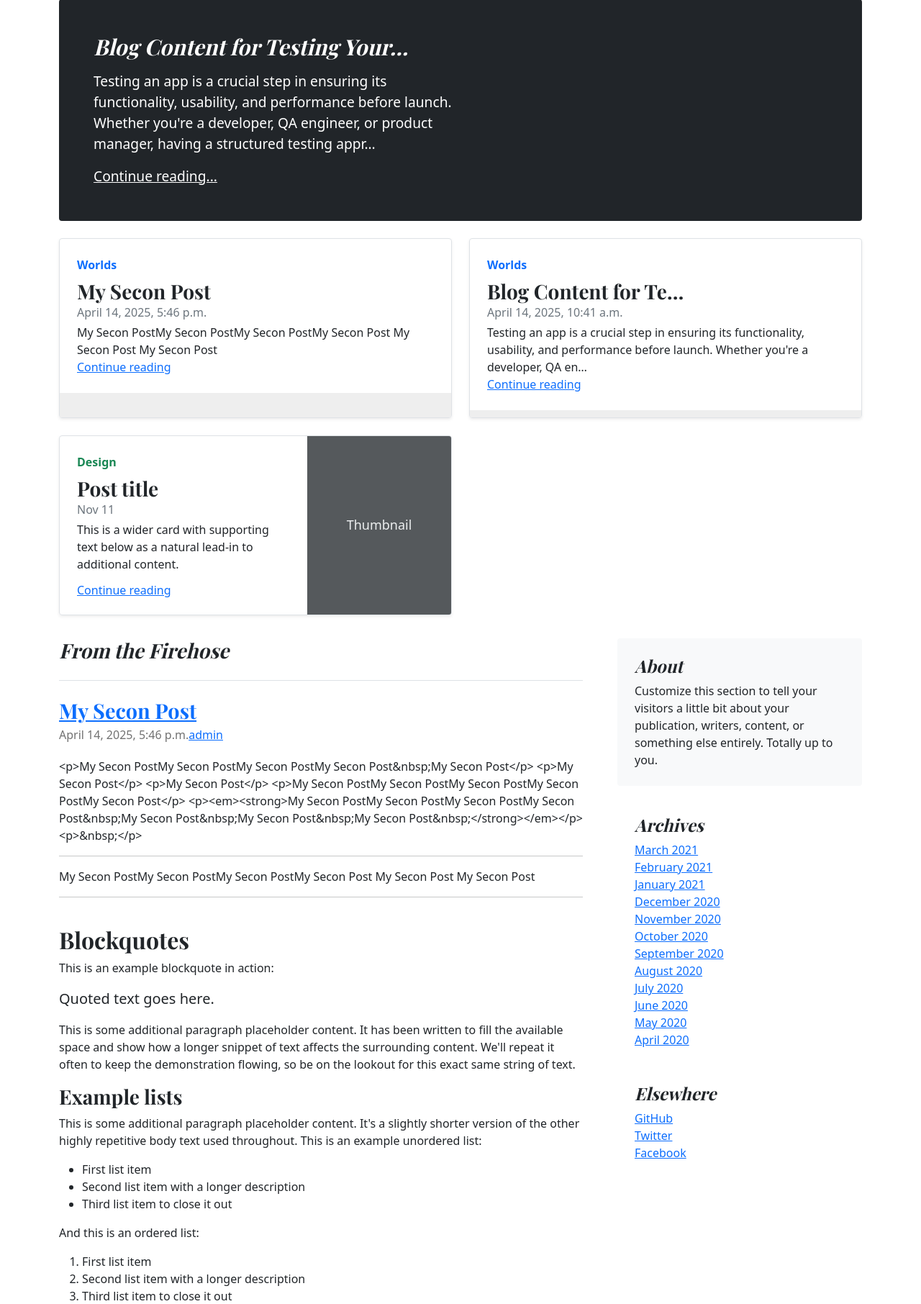
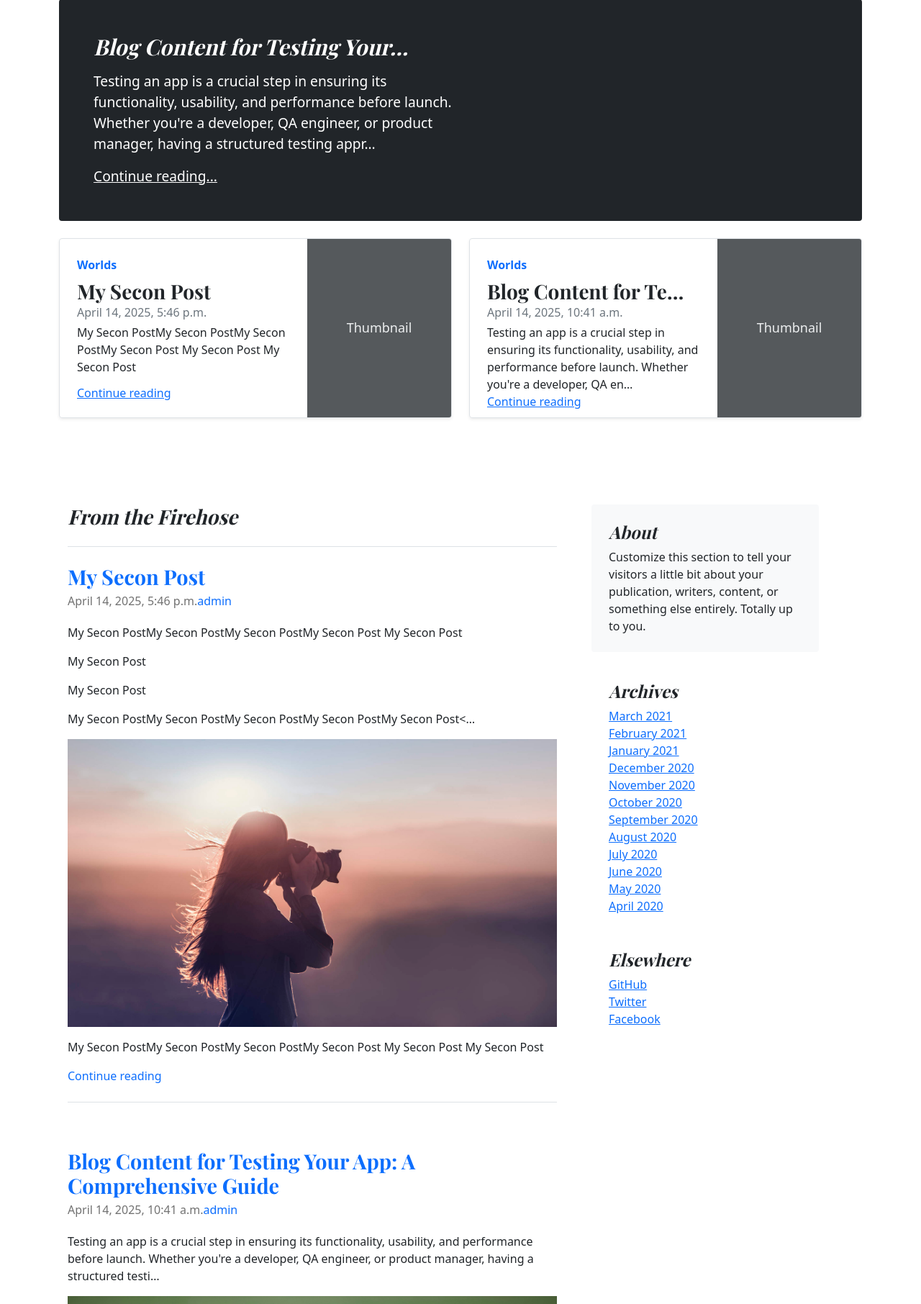
Before and after one commit to WaseeKhan/BlogApp-Django, a Django app: page /blog/ in a window 1280 px wide. Shown: the part 118-1930 px from the top of the page at 72% size. Run offline with Django 5.2, Linux system fonts and the light colour scheme; data comes from the database, SQL or seed files in the repository; both versions use the stored data as it was after the commit; some libraries are stand-ins or nearby versions.

Commit message:
favicon etc

```diff
--- a/blog/admin.py
+++ b/blog/admin.py
@@ -1,5 +1,6 @@
 from django.contrib import admin
 from .models import Category, Tag, Post, Comment
+from ckeditor.widgets import CKEditorWidget
 
 @admin.register(Post)
 class PostAdmin(admin.ModelAdmin):
--- a/static/css/blog.css
+++ b/static/css/blog.css
@@ -91,12 +91,18 @@ h1, h2, h3, h4, h5, h6 {
 
 
 }
+.blog-post a{
+
+  text-decoration: none;
+
+}
 .blog-post-title {
   margin-bottom: .25rem;
   font-size: 1.80rem;
   text-decoration: none;
 
 }
+
 
 .blog-post-meta {
   margin-bottom: 1.25rem;
@@ -112,10 +118,18 @@ h1, h2, h3, h4, h5, h6 {
   text-align: center;
   background-color: #f9f9f9;
   border-top: .05rem solid #e5e5e5;
+  text-decoration: none;
+}
+.blog-footer a{
+
+  text-decoration: none;
 }
 .blog-footer p:last-child {
   margin-bottom: 0;
+  text-decoration: none;
 }
+
+
 
 /* Removed underline from menu links  */
 .link-secondary{
--- a/templates/blog/home.html
+++ b/templates/blog/home.html
@@ -9,6 +9,7 @@
     <meta name="generator" content="Hugo 0.84.0">
     <title>Blog - Home</title>
     <link rel="canonical" href="https://getbootstrap.com/docs/4.0/examples/blog/">
+    <link rel="shortcut icon" href="/media/blog/images/logo.png/" type="image/x-icon">
 
     <!-- Bootstrap core CSS -->
 <link href="{% static 'css/Bootstrap.min.css' %}" rel="stylesheet">
@@ -60,10 +61,10 @@
           <a href="#" class="stretched-link">Continue reading</a>
         </div>
         <div class="col-auto d-none d-lg-block">
-          <!-- <svg class="bd-placeholder-img" width="200" height="250" xmlns="http://www.w3.org/2000/svg" role="img" aria-label="Placeholder: Thumbnail" preserveAspectRatio="xMidYMid slice" focusable="false">
+          <svg class="bd-placeholder-img" width="200" height="250" xmlns="http://www.w3.org/2000/svg" role="img" aria-label="Placeholder: Thumbnail" preserveAspectRatio="xMidYMid slice" focusable="false">
             <title>Placeholder</title><rect width="100%" height="100%" fill="#55595c"/><text x="50%" y="50%" fill="#eceeef" dy=".3em">Thumbnail</text></svg>
-          -->
-          {% if top_post.image %}
+
+          <!-- {% if top_post.image %}
           <img src="{{ top_post.image.url }}"
                alt="{{ top_post.title }}"
                class="top-post-image">
@@ -71,31 +72,12 @@
           <img src="/static/images/default.png"
                alt="Default image"
                class="top-post-image">
-          {% endif %}
+          {% endif %} -->
         </div>
 
       </div>
-
-
     </div>
     {% endfor %}
-
-    <div class="col-md-6">
-      <div class="row g-0 border rounded overflow-hidden flex-md-row mb-4 shadow-sm h-md-250 position-relative">
-        <div class="col p-4 d-flex flex-column position-static">
-          <strong class="d-inline-block mb-2 text-success">Design</strong>
-          <h3 class="mb-0">Post title</h3>
-          <div class="mb-1 text-muted">Nov 11</div>
-          <p class="mb-auto">This is a wider card with supporting text below as a natural lead-in to additional content.</p>
-          <a href="#" class="stretched-link">Continue reading</a>
-        </div>
-        <div class="col-auto d-none d-lg-block">
-          <svg class="bd-placeholder-img" width="200" height="250" xmlns="http://www.w3.org/2000/svg" role="img" aria-label="Placeholder: Thumbnail" preserveAspectRatio="xMidYMid slice" focusable="false"><title>Placeholder</title><rect width="100%" height="100%" fill="#55595c"/><text x="50%" y="50%" fill="#eceeef" dy=".3em">Thumbnail</text></svg>
-
-        </div>
-      </div>
-    </div>
-  </div>
 
   <div class="row g-5">
     <div class="col-md-8">
@@ -109,60 +91,27 @@
         <h2 class="blog-post-title"><a href="{{ post.get_absolute_url }}"> {{post.title | truncatechars:100}}</a></h2>
         <p class="blog-post-meta">{{post.publish_date}}<a href="#">{{post.author}}</a></p>
 
-        <p>{{post.content}}</p>
-        <hr>
-        <p>{{post.excerpt}}</p>
-        <hr>
-        <img src="{{post.image.url}}" alt="">
+
+        <p>{{post.content | safe | truncatechars:200}}</p>
+        <p>
+
+           {% if post.featured_image %}
+          <img src="{{ post.featured_image.url }}"
+               alt="{{ post.title }}"
+               class="img-fluid" style="width: 100%; height: 400px;" >
+          {% else %}
+          <img src="/media/blog/images/default.png"
+               alt="Default image"
+               class="img-fluid" style="max-width: 50%; height:35%;" >
+          {% endif %}
+
+        </p>
+        <p>{{post.excerpt | safe}}</p>
 
 
-        <h2>Blockquotes</h2>
-        <p>This is an example blockquote in action:</p>
-        <blockquote class="blockquote">
-          <p>Quoted text goes here.</p>
-        </blockquote>
-        <p>This is some additional paragraph placeholder content. It has been written to fill the available space and show how a longer snippet of text affects the surrounding content. We'll repeat it often to keep the demonstration flowing, so be on the lookout for this exact same string of text.</p>
-        <h3>Example lists</h3>
-        <p>This is some additional paragraph placeholder content. It's a slightly shorter version of the other highly repetitive body text used throughout. This is an example unordered list:</p>
-        <ul>
-          <li>First list item</li>
-          <li>Second list item with a longer description</li>
-          <li>Third list item to close it out</li>
-        </ul>
-        <p>And this is an ordered list:</p>
-        <ol>
-          <li>First list item</li>
-          <li>Second list item with a longer description</li>
-          <li>Third list item to close it out</li>
-        </ol>
-        <p>And this is a definiton list:</p>
-        <dl>
-          <dt>HyperText Markup Language (HTML)</dt>
-          <dd>The language used to describe and define the content of a Web page</dd>
-          <dt>Cascading Style Sheets (CSS)</dt>
-          <dd>Used to describe the appearance of Web content</dd>
-          <dt>JavaScript (JS)</dt>
-          <dd>The programming language used to build advanced Web sites and applications</dd>
-        </dl>
-        <h2>Inline HTML elements</h2>
-        <p>HTML defines a long list of available inline tags, a complete list of which can be found on the <a href="https://developer.mozilla.org/en-US/docs/Web/HTML/Element">Mozilla Developer Network</a>.</p>
-        <ul>
-          <li><strong>To bold text</strong>, use <code class="language-plaintext highlighter-rouge">&lt;strong&gt;</code>.</li>
-          <li><em>To italicize text</em>, use <code class="language-plaintext highlighter-rouge">&lt;em&gt;</code>.</li>
-          <li>Abbreviations, like <abbr title="HyperText Markup Langage">HTML</abbr> should use <code class="language-plaintext highlighter-rouge">&lt;abbr&gt;</code>, with an optional <code class="language-plaintext highlighter-rouge">title</code> attribute for the full phrase.</li>
-          <li>Citations, like <cite>— Mark Otto</cite>, should use <code class="language-plaintext highlighter-rouge">&lt;cite&gt;</code>.</li>
-          <li><del>Deleted</del> text should use <code class="language-plaintext highlighter-rouge">&lt;del&gt;</code> and <ins>inserted</ins> text should use <code class="language-plaintext highlighter-rouge">&lt;ins&gt;</code>.</li>
-          <li>Superscript <sup>text</sup> uses <code class="language-plaintext highlighter-rouge">&lt;sup&gt;</code> and subscript <sub>text</sub> uses <code class="language-plaintext highlighter-rouge">&lt;sub&gt;</code>.</li>
-        </ul>
-        <p>Most of these elements are styled by browsers with few modifications on our part.</p>
-        <h2>Heading</h2>
-        <p>This is some additional paragraph placeholder content. It has been written to fill the available space and show how a longer snippet of text affects the surrounding content. We'll repeat it often to keep the demonstration flowing, so be on the lookout for this exact same string of text.</p>
-        <h3>Sub-heading</h3>
-        <p>This is some additional paragraph placeholder content. It has been written to fill the available space and show how a longer snippet of text affects the surrounding content. We'll repeat it often to keep the demonstration flowing, so be on the lookout for this exact same string of text.</p>
-        <pre><code>Example code block</code></pre>
 
-        <p>This is some additional paragraph placeholder content. It's a slightly shorter version of the other highly repetitive body text used throughout.</p>
-
+        <a href="{{ post.get_absolute_url }}" class="stretched-link">Continue reading</a>
+        <h6 class="pb-4 mb-4 fst-italic border-bottom"></h6>
       </article>
       {% endfor %}
 
@@ -215,13 +164,7 @@
 
 </main>
 
-<footer class="blog-footer">
-  <p>Blog template built for <a href="https://getbootstrap.com/">Bootstrap</a> by <a href="https://twitter.com/mdo">@mdo</a>.</p>
-  <p>
-    <a href="#">Back to top</a>
-  </p>
-</footer>
-
+{% include 'includes/footer.html' %}
 
 
   </body>
--- a/templates/blog/view_post.html
+++ b/templates/blog/view_post.html
@@ -9,7 +9,7 @@
     <meta name="generator" content="Hugo 0.84.0">
     <title>Blog - Home</title>
     <link rel="canonical" href="https://getbootstrap.com/docs/4.0/examples/blog/">
-
+    <link rel="shortcut icon" href="/media/blog/images/logo.png/" type="image/x-icon">
     <!-- Bootstrap core CSS -->
 <link href="{% static 'css/Bootstrap.min.css' %}" rel="stylesheet">
 
@@ -57,7 +57,7 @@
         <h2 class="blog-post-title"><a href="{{ post.get_absolute_url }}"> {{post.title}}</a></h2>
         <p class="blog-post-meta">{{post.publish_date}}<a href="#">{{post.author}}</a></p>
 
-        <p>{{post.content}}</p>
+        <p>{{post.content | safe}}</p>
         <hr>
         <p>{{post.excerpt}}</p>
         <h2>Blockquotes</h2>
--- /dev/null
+++ b/templates/includes/footer.html
@@ -0,0 +1,7 @@
+
+<footer class="blog-footer">
+    <p>This blog is developed & maintained by <a href="#">Waseem</a>.</p>
+    <p>
+      <a href="#">Back to top</a>
+    </p>
+  </footer>
```
Also changed, not shown: db.sqlite3, media/blog/images/2025/04/14/img1_68BKzlT.jpg (added), media/blog/images/logo.png (added), 4 other files.
